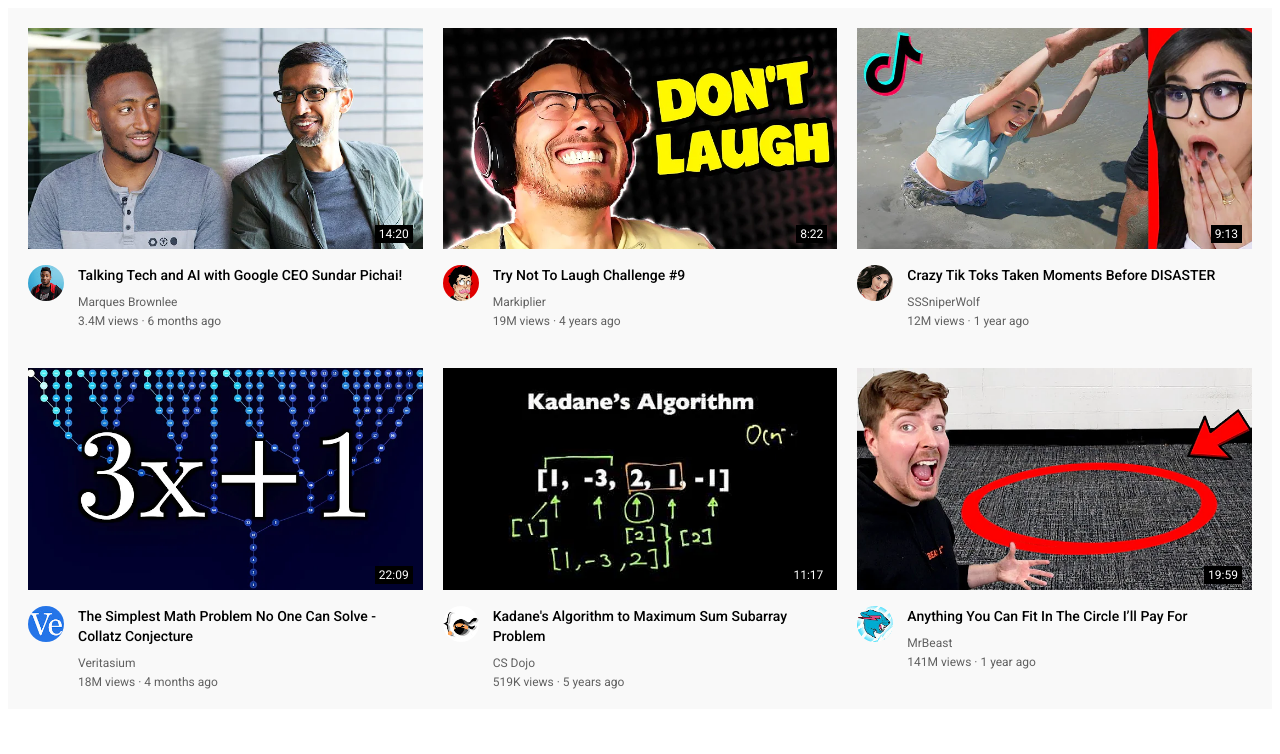
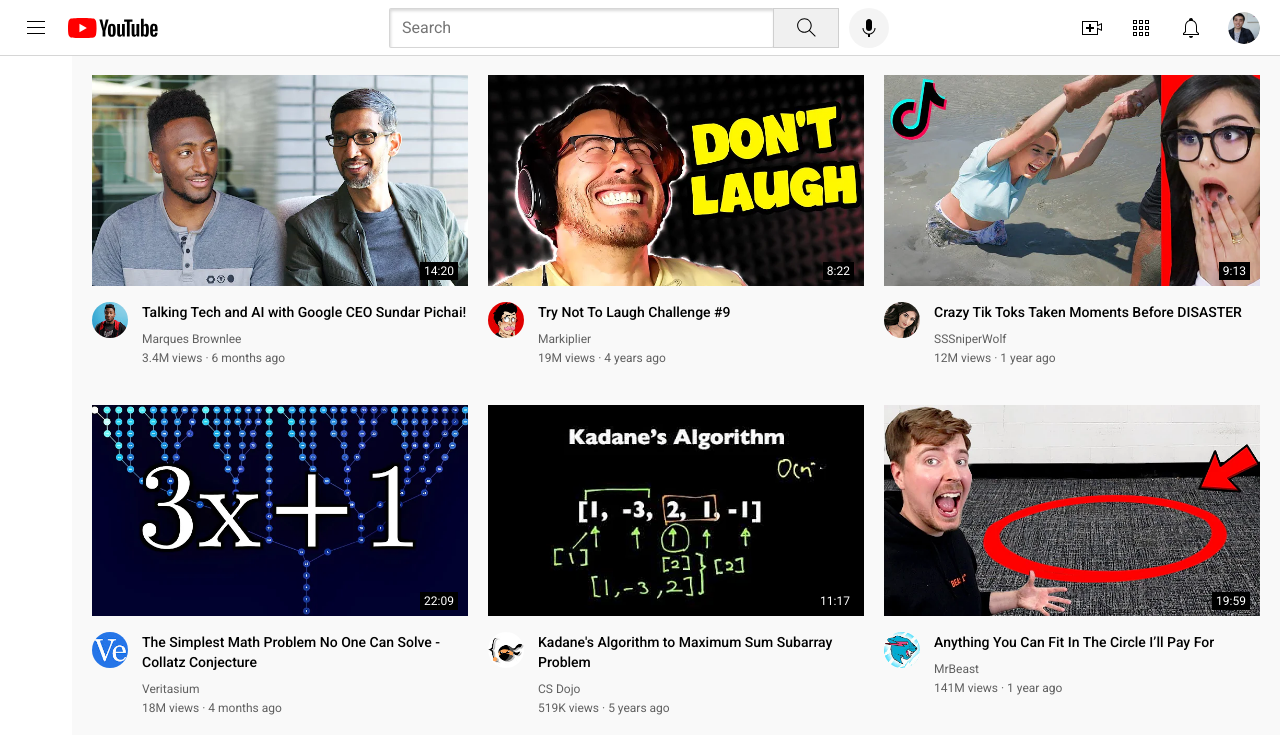
Before and after one commit to maksim-volkmann/youtube-clone-html-css, a plain HTML site: page index.html in a window 1280 px wide. Drawn offline with Linux system fonts and the light colour scheme.

Commit message:
update: add header and style it

```diff
--- a/index.html
+++ b/index.html
@@ -9,15 +9,40 @@
   <title>Youtube Clone</title>
 </head>
 <body>
+  <header>
+    <div class="left-section">
+      <img class="hambuger-menu" src="icons/hamburger-menu.svg" alt="hambuger-menu">
+      <img class="logo" src="icons/youtube-logo.svg" alt="logo">
+    </div>
+    <div class="middle-section">
+      <input class="search-bar" type="text" placeholder="Search">
+      <button class="search-button"><img class="search-icon" src="icons/search.svg"></button>
+      <button class="voice-search-button"><img class="voice-search-icon" src="icons/voice-search-icon.svg"></button>
+    </div>
+    <div class="right-section">
+      <img class="upload-icon" src="icons/upload.svg" alt="upload">
+      <img class="apps-icon" src="icons/youtube-apps.svg" alt="apps">
+      <img class="notification-icon" src="icons/notifications.svg" alt="notifications">
+      <img class="my-channel-icon" src="channel-pictures/my-channel.jpeg" alt="your channel">
+    </div>
+  </header>
+  <section class="sidebar">
+    <div class="sidebar-link"></div>
+    <div class="sidebar-link"></div>
+    <div class="sidebar-link"></div>
+    <div class="sidebar-link"></div>
+    <div class="sidebar-link"></div>
+    <div class="sidebar-link"></div>
+  </section>
   <main>
     <div class="video-box">
       <div class="thumbnail-box">
-        <img src="/thumbnails/thumbnail-1.webp" alt="channel thumbnail">
+        <img src="thumbnails/thumbnail-1.webp" alt="channel thumbnail">
         <span class="video-time">14:20</span>
       </div>
       <div class="video-info-grid">
         <div class="channel-profile-pic">
-          <img src="/channel-pictures/channel-1.jpeg">
+          <img src="channel-pictures/channel-1.jpeg">
         </div>
         <div class="video-info">
           <p class="video-title">Talking Tech and AI with Google CEO Sundar Pichai!</p>
@@ -28,12 +53,12 @@
     </div>
     <div class="video-box">
       <div class="thumbnail-box">
-        <img src="/thumbnails/thumbnail-2.webp" alt="channel thumbnail">
+        <img src="thumbnails/thumbnail-2.webp" alt="channel thumbnail">
         <span class="video-time">8:22</span>
       </div>
       <div class="video-info-grid">
         <div class="channel-profile-pic">
-          <img src="/channel-pictures/channel-2.jpeg">
+          <img src="channel-pictures/channel-2.jpeg">
         </div>
         <div class="video-info">
           <p class="video-title">Try Not To Laugh Challenge #9</p>
@@ -44,12 +69,12 @@
     </div>
     <div class="video-box">
       <div class="thumbnail-box">
-        <img src="/thumbnails/thumbnail-3.webp" alt="channel thumbnail">
+        <img src="thumbnails/thumbnail-3.webp" alt="channel thumbnail">
         <span class="video-time">9:13</span>
       </div>
       <div class="video-info-grid">
         <div class="channel-profile-pic">
-          <img src="/channel-pictures/channel-3.jpeg">
+          <img src="channel-pictures/channel-3.jpeg">
         </div>
         <div class="video-info">
           <p class="video-title">Crazy Tik Toks Taken Moments Before DISASTER</p>
@@ -60,12 +85,12 @@
     </div>
     <div class="video-box">
       <div class="thumbnail-box">
-        <img src="/thumbnails/thumbnail-4.webp" alt="channel thumbnail">
+        <img src="thumbnails/thumbnail-4.webp" alt="channel thumbnail">
         <span class="video-time">22:09</span>
       </div>
       <div class="video-info-grid">
         <div class="channel-profile-pic">
-          <img src="/channel-pictures/channel-4.jpeg">
+          <img src="channel-pictures/channel-4.jpeg">
         </div>
         <div class="video-info">
           <p class="video-title">The Simplest Math Problem No One Can Solve - Collatz Conjecture</p>
@@ -76,12 +101,12 @@
     </div>
     <div class="video-box">
       <div class="thumbnail-box">
-        <img src="/thumbnails/thumbnail-5.webp" alt="channel thumbnail">
+        <img src="thumbnails/thumbnail-5.webp" alt="channel thumbnail">
         <span class="video-time">11:17</span>
       </div>
       <div class="video-info-grid">
         <div class="channel-profile-pic">
-          <img src="/channel-pictures/channel-5.jpeg">
+          <img src="channel-pictures/channel-5.jpeg">
         </div>
         <div class="video-info">
           <p class="video-title">Kadane's Algorithm to Maximum Sum Subarray Problem</p>
@@ -92,12 +117,12 @@
     </div>
     <div class="video-box">
       <div class="thumbnail-box">
-        <img src="/thumbnails/thumbnail-6.webp" alt="channel thumbnail">
+        <img src="thumbnails/thumbnail-6.webp" alt="channel thumbnail">
         <span class="video-time">19:59</span>
       </div>
       <div class="video-info-grid">
         <div class="channel-profile-pic">
-          <img src="/channel-pictures/channel-6.jpeg">
+          <img src="channel-pictures/channel-6.jpeg">
         </div>
         <div class="video-info">
           <p class="video-title">Anything You Can Fit In The Circle I’ll Pay For</p>
--- a/style.css
+++ b/style.css
@@ -9,9 +9,123 @@ p{
 }
 
 body{
+  margin: 0;
   background-color: #fff;
   padding-bottom: 500px;
+  padding-top: 55px;
+  padding-left: 72px;
 }
+
+header{
+  display: flex;
+  height: 55px;
+  justify-content: space-between;
+  position: fixed;
+  top: 0;
+  right: 0;
+  left: 0;
+  background-color: #fff;
+  z-index: 1;
+  border-bottom: 1px solid rgba(182, 182, 182, 0.564);
+}
+
+.left-section{
+  display: flex;
+  align-items: center;
+}
+
+.hambuger-menu{
+  height: 24px;
+  margin-left: 24px;
+  margin-right: 20px;
+}
+
+.logo{
+  height: 20px;
+}
+
+.middle-section{
+  flex: 1;
+  margin-left: 70px;
+  margin-right: 30px;
+  max-width: 500px;
+  display: flex;
+  align-items: center;
+}
+
+.search-bar{
+  flex: 1;
+  width: 0;
+  height: 36px;
+  padding-left: 12px;
+  font-size: 16px;
+  border: 1px solid rgba(182, 182, 182, 0.564);
+  border-radius: 2px;
+  box-shadow: inset 1px 2px 3px rgba(0, 0, 0, 0.15);
+}
+
+.search-bar::placeholder{
+  font-family: Roboto, Arial, sans-serif;
+  font-size: 16px;
+}
+
+.search-button{
+  width: 66px;
+  height: 40px;
+  display: flex;
+  align-items: center;
+  justify-content: center;
+  background-color: rgb(240, 240, 240);
+  border: 1px solid rgba(182, 182, 182, 0.564);
+  margin-left: -1px;
+  margin-right: 10px;
+}
+
+.search-icon{
+  height: 25px;
+}
+
+.voice-search-button{
+  width: 40px;
+  height: 40px;
+  border-radius: 20px;
+  border: none;
+  display: flex;
+  align-items: center;
+  justify-content: center;
+  background-color: #eaeaea80;
+}
+
+.voice-search-icon{
+  height: 24px;
+}
+
+.right-section{
+  width: 180px;
+  display: flex;
+  align-items: center;
+  justify-content: space-between;
+  margin-right: 20px;
+  flex-shrink: 0;
+}
+
+.upload-icon{
+  height: 24px;
+}
+
+.apps-icon{
+  height: 24px;
+}
+
+.notification-icon{
+  height: 24px;
+}
+
+.my-channel-icon{
+  height: 32px;
+  border-radius: 16px;
+}
+
 
 main{
   display: grid;
```
Also changed, not shown: icons/hamburger-menu.svg (added), icons/notifications.svg (added), icons/search.svg (added), icons/upload.svg (added), icons/voice-search-icon.svg (added), icons/youtube-apps.svg (added), icons/youtube-logo.svg (added).
